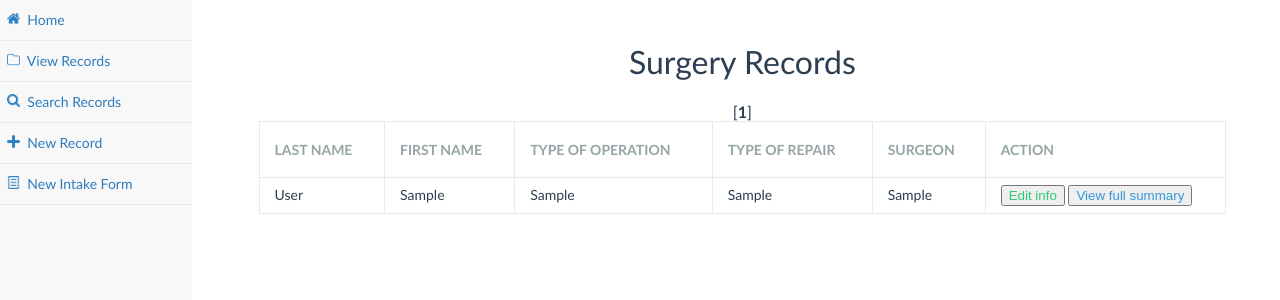
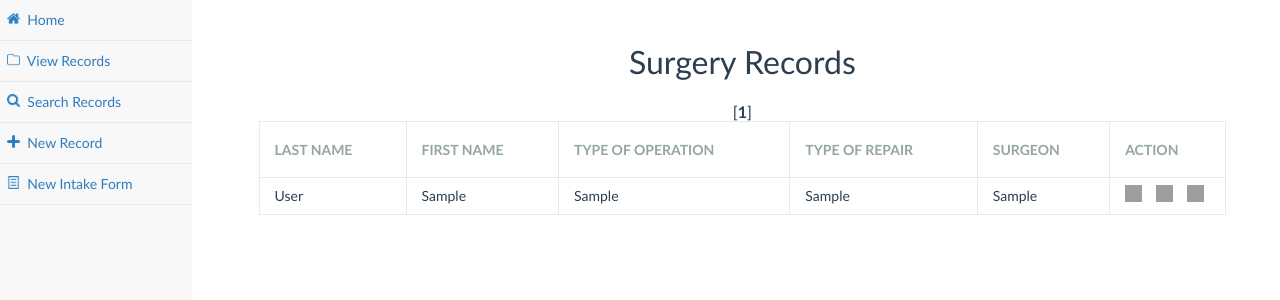
Before and after one commit to rngueco/cmsc127, a PHP site: page /view_recs.php in a window 1280 px wide. Shown: the part 60-360 px from the top of the page. Run offline with PHP 8.4, Linux system fonts and the light colour scheme; tables that the repository leaves empty or names only in its code hold one stand-in row (values such as "Sample post"); grey boxes are pictures that could not be loaded.

Commit message:
Add files via upload

```diff
--- a/view_recs.php
+++ b/view_recs.php
@@ -94,11 +94,21 @@
                     <td>
                       <form action='edit_info.php' method='post'>
                         <input type='hidden' name='pid' value='".$id."'>
-                        <input type='submit' value='Edit info' id='edit'>
-                      </form>
+                        <span title='Edit this record'>
+                          <input type='image' src='images/edit.png' width='17px' height='17px' />
+                        </span>
+                      </form>&nbsp;&nbsp;
                       <form action='summary.php' method='post'>
                         <input type='hidden' name='pid' value='".$id."'>
-                        <input type='submit' value='View full summary' id='summary'>
+                        <span title='View full summary'>
+                          <input type='image' src='images/view.png' width='17px' height='17px' />
+                        </span>
+                      </form>
+                      <form action='remove.php' action='post' style='margin-left:10%'>
+                        <input type='hidden' name='PID' value='".$id."'>
+                        <span title='Delete this record'>
+                          <input type='image' src='images/delete.png' width='17px' height='17px' />
+                        </span>
                       </form>
                     </td>
                   </tr>
```
